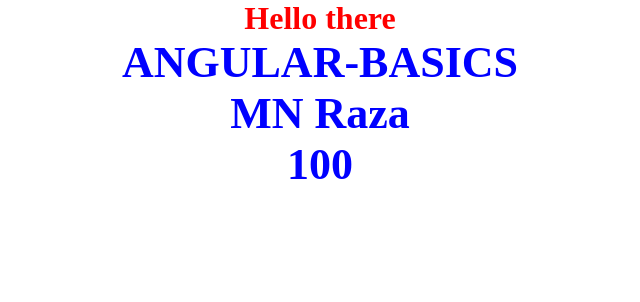
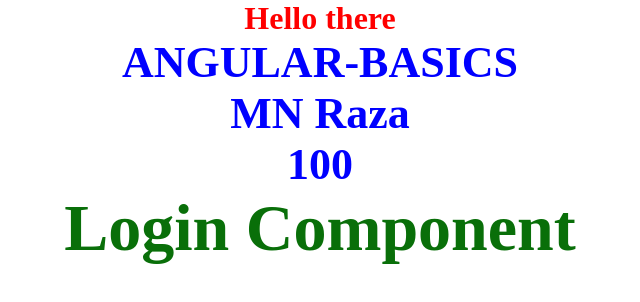
Before and after one commit to mnraza-dev/Learning_Angular_19, an Angular app in the folder angular-basics/: page / in a window 1280 px wide. Shown: the top 302 px of the page, without its empty margins (320-960 px from the left). Built offline with nearby package versions, Linux system fonts and the light colour scheme.

Commit message:
feat: implement login component with HTML structure and styles

```diff
--- a/angular-basics/src/app/app.component.html
+++ b/angular-basics/src/app/app.component.html
@@ -2,5 +2,8 @@
 <h2>{{title.toUpperCase()}}</h2>
 <h2>{{name}}</h2>
 <h2>{{ 98+2}}</h2>
-<!-- Limitation of interpolation -->
- <!-- for loop not used -->
+
+
+<app-login>
+
+</app-login>
--- a/angular-basics/src/app/app.component.ts
+++ b/angular-basics/src/app/app.component.ts
@@ -1,9 +1,10 @@
 import { Component } from '@angular/core';
 import { RouterOutlet } from '@angular/router';
+import { LoginComponent } from './login/login.component';
 
 @Component({
   selector: 'app-root',
-  imports: [RouterOutlet],
+  imports: [RouterOutlet, LoginComponent],
   templateUrl: './app.component.html',
   styleUrl: './app.component.css'
 })
--- a/angular-basics/src/app/login/login.component.css
+++ b/angular-basics/src/app/login/login.component.css
@@ -0,0 +1,6 @@
+h1{
+    font-size: 66px;
+    color: rgb(9, 111, 9);
+    text-align: center;
+    font-weight: bold;
+}
--- a/angular-basics/src/app/login/login.component.html
+++ b/angular-basics/src/app/login/login.component.html
@@ -1 +1,3 @@
-<p>login works!</p>
+<h1>
+    Login Component
+</h1>
--- a/angular-basics/src/app/login/login.component.ts
+++ b/angular-basics/src/app/login/login.component.ts
@@ -1,5 +1,4 @@
 import { Component } from '@angular/core';
-
 @Component({
   selector: 'app-login',
   imports: [],
```
Also changed, not shown: 1 other file (tests, documents, lock files or other folders).
